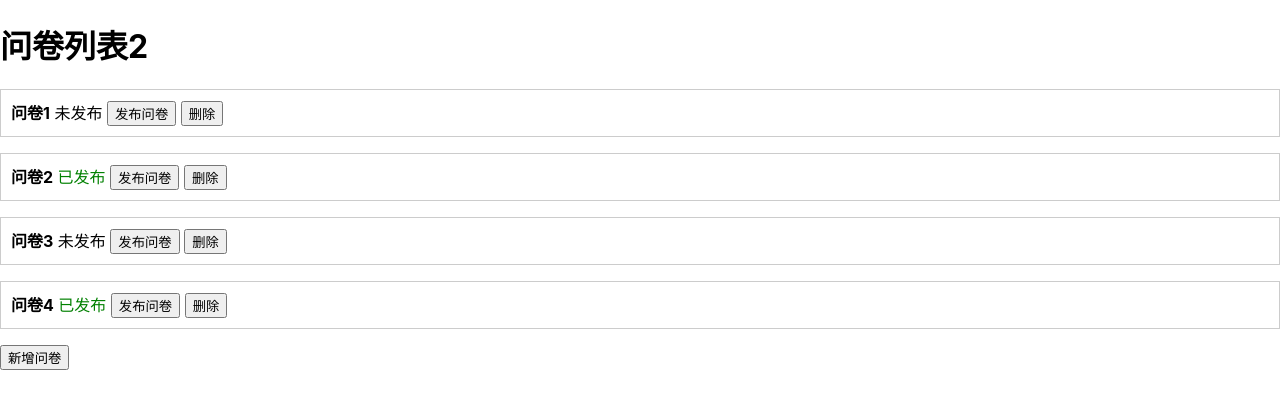
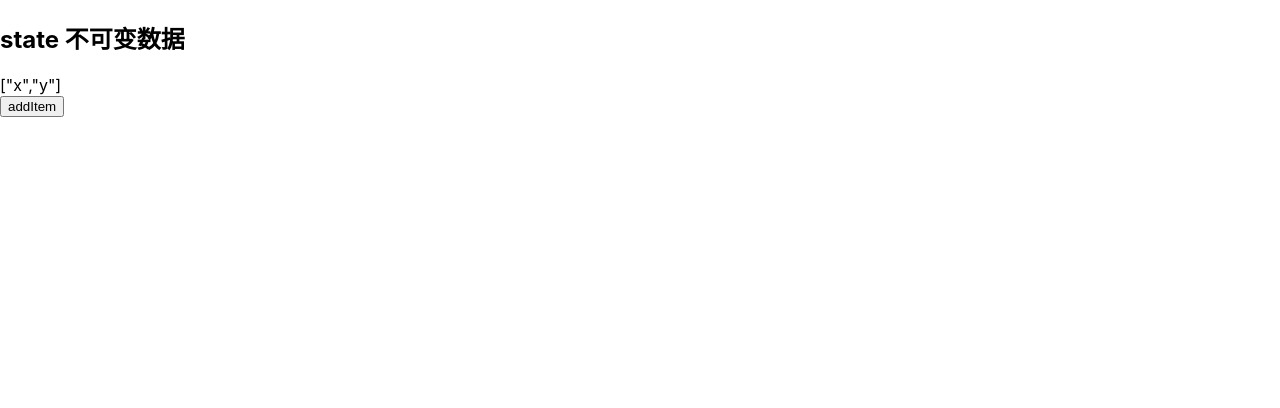
Before and after one commit to dmlvhh/react-ts-demo, a React (Create React App) app: page / in a window 1280 px wide. Shown: the top 408 px of the page. Built offline with nearby package versions, Linux system fonts and the light colour scheme.

Commit message:
feature:使用immer修改state

```diff
--- a/src/App.tsx
+++ b/src/App.tsx
@@ -1,14 +1,16 @@
 import React from 'react'
 // import StateDemo1 from './StateDemo1'
 // import StateDemo2 from './StateDemo2'
-import List2 from './List2'
+// import List2 from './List2'
+import ImmerDemo from './ImmerDemo'
 function App() {
   return (
     <>
       {/*<List1 />*/}
       {/*<StateDemo1 />*/}
       {/*<StateDemo2 />*/}
-      <List2 />
+      {/*<List2 />*/}
+      <ImmerDemo />
     </>
   )
 }
--- /dev/null
+++ b/src/ImmerDemo.tsx
@@ -0,0 +1,38 @@
+import React, { FC, useState } from 'react'
+import produce from 'immer'
+const Demo: FC = () => {
+  const [userInfo, setUserInfo] = useState({ name: '王五', age: 20 })
+  // const changeAge = () => {
+  // 不可变数据 不去修改 state的值，而是要传入一个新的值
+  // setUserInfo({
+  //   // name: '张三',
+  //   ...userInfo,
+  //   age: 21,
+  // })
+  //   setUserInfo(
+  //     produce(draft => {
+  //       draft.age = 21
+  //     })
+  //   )
+  // }
+  const [list, setList] = useState(['x', 'y'])
+  const addItem = () => {
+    // setList(list.concat('z'))
+    // setList([...list, 'z'])
+    setList(
+      produce(draft => {
+        draft.push('z')
+      })
+    )
+  }
+  return (
+    <div>
+      <h2>state 不可变数据</h2>
+      {/*<div>{JSON.stringify(userInfo)}</div>*/}
+      {/*<button onClick={changeAge}>changeAge</button>*/}
+      <div>{JSON.stringify(list)}</div>
+      <button onClick={addItem}>addItem</button>
+    </div>
+  )
+}
+export default Demo
```
